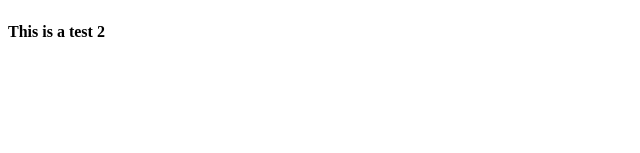
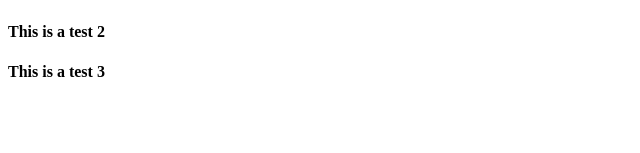
Before and after one commit to trevlio/dms, a Next.js app: page / in a window 1280 px wide. Shown: the part 135-288 px from the top of the page, without its empty margins (0-640 px from the left). Built offline with nearby package versions, Linux system fonts and the light colour scheme.

Commit message:
Update page.tsx

```diff
--- a/src/app/page.tsx
+++ b/src/app/page.tsx
@@ -6,6 +6,7 @@ export default function Home() {
       <h4>This is a test</h4>
       <h4>This is a test</h4>
       <h4>This is a test 2</h4>
+      <h4>This is a test 3</h4>
     </div>
   );
 }
```
